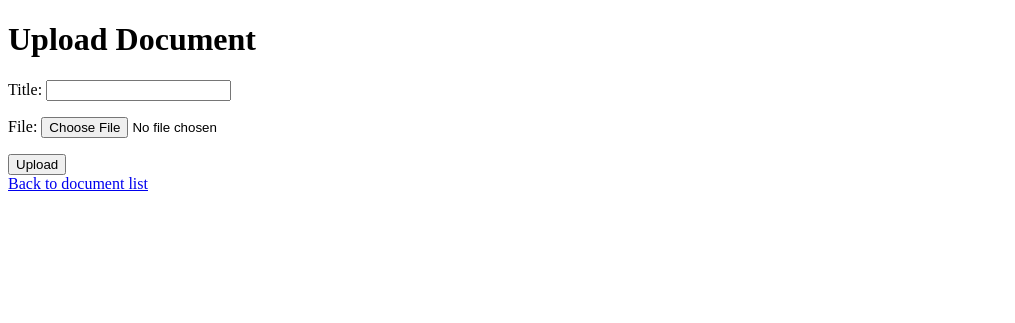
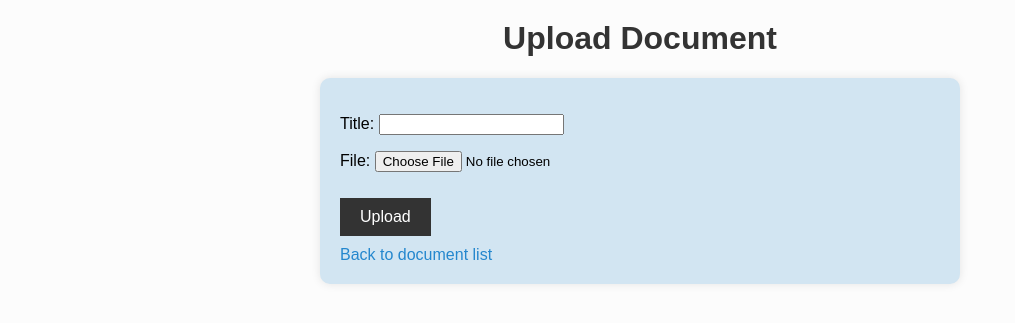
Before and after one commit to nigbird/GDOP_doc_library, a Django app: page /upload/ in a window 1280 px wide. Shown: the top 323 px of the page, without its empty margins (0-1015 px from the left). Run offline with Django 5.2, Linux system fonts and the light colour scheme; a user stored in the database is signed in.

Commit message:
css applied

```diff
--- a/doc_library/templates/doc_library/document_list.html
+++ b/doc_library/templates/doc_library/document_list.html
@@ -3,6 +3,8 @@
 <html>
 <head>
     <title>Document List</title>
+    {% load static %}
+    <link rel="stylesheet" type="text/css" href="{% static 'css/styles.css' %}">
 </head>
 <body>
     <h1>Document List</h1>
--- a/doc_library/templates/doc_library/upload_document.html
+++ b/doc_library/templates/doc_library/upload_document.html
@@ -2,15 +2,20 @@
 <!DOCTYPE html>
 <html>
 <head>
-    <title>Upload Document</title>
+    <title>Document List</title>
+    {% load static %}
+    <link rel="stylesheet" type="text/css" href="{% static 'css/styles.css' %}">
+    <link rel="stylesheet" href="https://cdnjs.cloudflare.com/ajax/libs/font-awesome/6.0.0-beta3/css/all.min.css">
 </head>
 <body>
     <h1>Upload Document</h1>
+    <div class="upload_container">
     <form method="post" enctype="multipart/form-data">
         {% csrf_token %}
         {{ form.as_p }}
         <button type="submit">Upload</button>
     </form>
     <a href="{% url 'document_list' %}">Back to document list</a>
+</div>
 </body>
 </html>
--- a/myproject/settings.py
+++ b/myproject/settings.py
@@ -24,7 +24,7 @@ BASE_DIR = os.path.dirname(os.path.dirname(os.path.abspath(__file__)))
 SECRET_KEY = 'your-secret-key'
 
 # SECURITY WARNING: don't run with debug turned on in production!
-DEBUG = False
+DEBUG = True
 
 ALLOWED_HOSTS = ['*']
 
@@ -42,6 +42,7 @@ INSTALLED_APPS = [
 ]
 
 MIDDLEWARE = [
+
     'django.middleware.security.SecurityMiddleware',
     'django.contrib.sessions.middleware.SessionMiddleware',
     'django.middleware.common.CommonMiddleware',
@@ -120,6 +121,7 @@ USE_TZ = True
 # https://docs.djangoproject.com/en/5.1/howto/static-files/
 
 STATIC_URL = '/static/'
+MEDIA_URL = '/media/'
 
 STATICFILES_DIRS = [
     os.path.join(BASE_DIR, 'static'),
@@ -127,7 +129,7 @@ STATICFILES_DIRS = [
 
 STATIC_ROOT = os.path.join(BASE_DIR, 'staticfiles')
 
-MEDIA_URL = '/media/'
+
 MEDIA_ROOT = os.path.join(BASE_DIR, 'media')
 
 # Default primary key field type
--- a/myproject/urls.py
+++ b/myproject/urls.py
@@ -28,3 +28,4 @@ urlpatterns = [
 
 if settings.DEBUG:
     urlpatterns += static(settings.MEDIA_URL, document_root=settings.MEDIA_ROOT)
+    urlpatterns += static(settings.STATIC_URL, document_root=settings.STATIC_ROOT)
--- a/static/css/styles.css
+++ b/static/css/styles.css
@@ -6,7 +6,7 @@
     --nav-font: "Poppins", sans-serif;
     --background-color: #ffffff;
     --default-color: #444444;
-  --heading-color: #124265;
+    --heading-color: #eaf2f1;
     --accent-color: #2487ce;
     --surface-color: #ffffff;
     --contrast-color: #ffffff;
@@ -19,10 +19,10 @@
     scroll-behavior: smooth;
 }
 
+/* General styles */
 body {
-  color: var(--default-color);
-  background-color: var(--background-color);
-  font-family: var(--default-font);
+    font-family: Arial, sans-serif;
+    background-color: #fcfcfc;
     margin: 0;
     padding: 0;
 }
@@ -43,6 +43,13 @@ h1, h2, h3, h4, h5, h6 {
     font-family: var(--heading-font);
 }
 
+h1 {
+    color: #333;
+    text-align: center;
+    margin-top: 20px;
+}
+
+/* Container */
 .container {
     width: 80%;
     margin: auto;
@@ -52,13 +59,13 @@ h1, h2, h3, h4, h5, h6 {
 header {
     background: var(--heading-color);
     color: var(--contrast-color);
-  padding-top: 30px;
-  min-height: 70px;
-  border-bottom: var(--accent-color) 3px solid;
+    padding-top: 20px;
+    min-height: 60px;
+    border-bottom: none;
 }
 
 header a {
-  color: var(--contrast-color);
+   color: var(--default-color);
     text-decoration: none;
     text-transform: uppercase;
     font-size: 16px;
@@ -68,15 +75,19 @@ header ul {
     padding: 0;
     list-style: none;
     text-align: center;
+
 }
 
 header li {
     display: inline;
     padding: 0 20px 0 20px;
+
 }
 
 header #branding {
     float: left;
+    font-size: smaller;
+    padding: 10px;
 }
 
 header #branding h1 {
@@ -86,6 +97,7 @@ header #branding h1 {
 header nav {
     float: right;
     margin-top: 10px;
+
 }
 
 #showcase {
@@ -103,11 +115,12 @@ header nav {
 
 #showcase p {
     font-size: 20px;
+    color: var(--default-color);
 }
 
 footer {
     background: var(--heading-color);
-  color: var(--contrast-color);
+    color: var(--default-color);
     text-align: center;
     padding: 30px;
     margin-top: 30px;
@@ -125,3 +138,81 @@ footer {
         transform: scale(1.05);
     }
 }
+
+/* Table styles */
+table {
+    width: 100%;
+    border-collapse: collapse;
+    margin: 20px 0;
+    font-size: 18px;
+    text-align: left;
+}
+
+table th, table td {
+    padding: 12px;
+    border-bottom: 1px solid #ddd;
+}
+
+table th {
+    background-color: #333;
+    color: #fff;
+}
+
+table tr:nth-child(even) {
+    background-color: #f2f2f2;
+}
+
+table tr:hover {
+    background-color: #ddd;
+}
+
+/* Button styles */
+button {
+    background-color: #333;
+    color: #fff;
+    border: none;
+    padding: 10px 20px;
+    cursor: pointer;
+    font-size: 16px;
+    margin: 10px 0;
+}
+
+button:hover {
+    background-color: #555;
+}
+.upload_container {
+    display:block;
+    justify-content: center;
+    align-items: center;
+    padding: 20px;
+    background-color: #d2e5f2;
+    height: 50%;
+    width: 50%;
+    margin: auto;
+    box-sizing: border-box;
+    border-radius: 10px;
+    box-shadow: 0 0 10px rgba(0, 0, 0, 0.1);
+
+}
+.upload-button {
+    background-color: var(--accent-color);
+    color: #fff;
+    border: none;
+    padding: 10px 20px;
+    cursor: pointer;
+    font-size: 16px;
+    margin: 10px 0;
+    display: inline-flex;
+    align-items: center;
+    text-decoration: none;
+    border-radius: 5px;
+    transition: background-color 0.3s ease;
+}
+
+.upload-button:hover {
+    background-color:#2487ce;
+}
+
+.upload-button i {
+    margin-right: 8px;
+}
```
Also changed, not shown: db.sqlite3, 2 other files. Lines whose indentation alone changed are shown as unchanged.
